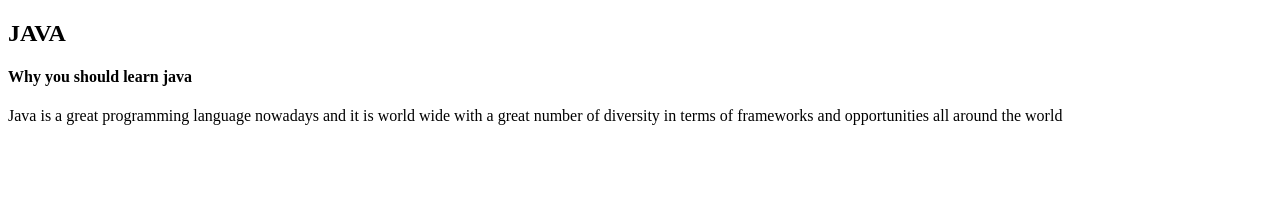
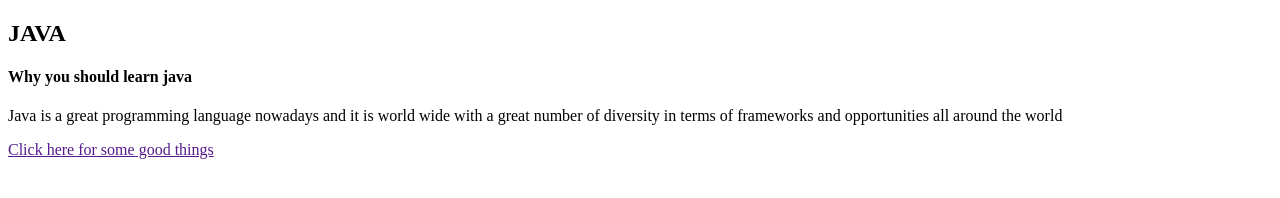
Before and after one commit to Junior-idrice/java, a plain HTML site: page index.html in a window 1280 px wide. Drawn offline with Linux system fonts and the light colour scheme.

Commit message:
paragraph modify

```diff
--- a/index.html
+++ b/index.html
@@ -11,5 +11,6 @@
     <p>Java is a great programming language nowadays and it is world wide with a great number of diversity in terms of frameworks and opportunities
         all around the world
     </p>
+    <a href="">Click here for some good things</a>
 </body>
 </html>
```
